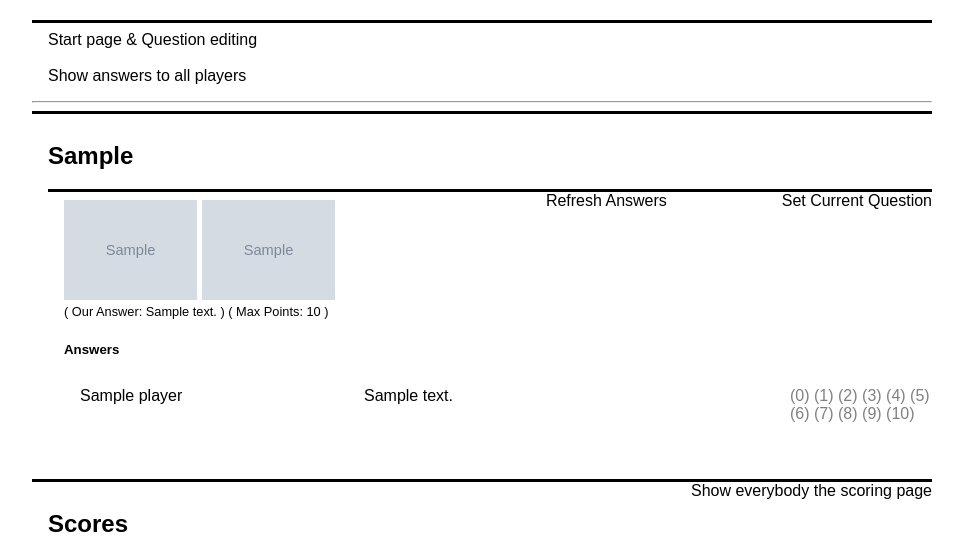
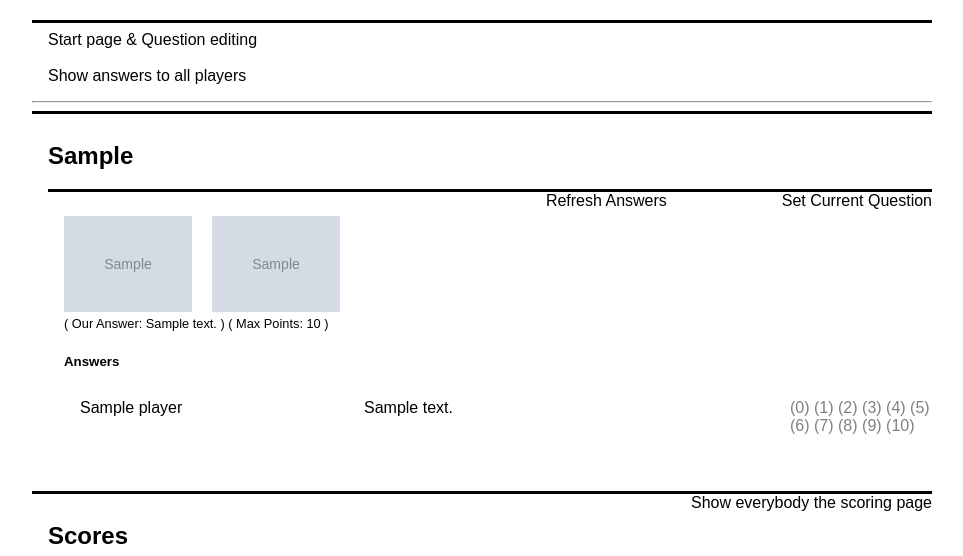
Before and after one commit to benyafai/quiz, a PHP site: template src/templates/quizHost.phtml in a window 1280 px wide. Shown: the part 205-761 px from the top of the page, without its empty margins (158-1121 px from the left). Run offline with PHP 8.4, Linux system fonts and the light colour scheme; the template is opened without the code that fills it: most values are stand-ins (such as "Sample title", 1, 10 or a date in 2020); grey boxes marked "Sample" are stand-in pictures.

Commit message:
Ready to go

```diff
--- a/public/css/style.css
+++ b/public/css/style.css
@@ -47,6 +47,7 @@ button {
 p.Question {
     font-size: 1em;
     font-weight: bold;
+    margin-top: 1em;
 }
 p.TheAnswer {
     font-size: 0.8em;
@@ -114,7 +115,8 @@ table tbody tr td:first-of-type {
     right: 0;
 }
 .hostImage {
-    height: 100px;
+    height: 6em;
+    padding-right: 1em;
 }
 .playerImage {
     max-width: 40vw;
--- a/public/index.php
+++ b/public/index.php
@@ -180,12 +180,12 @@ $app->map(['GET', 'POST'], '/ajax', function (Request $request, Response $respon
         ];
         if ( $Question->Q_Image_Question ) {
             $payload["Q_Image_Question"] = $Question->Q_Image_Question;
-            if ( $Game->G_ShowAnswers == 1 ) {
+            if ( $Game->G_ShowAnswers == 1 && $Question->Q_Image_Answer ) {
                 $payload["Q_Image_Answer"] = $Question->Q_Image_Answer;
             }
         } else if ( $Question->Q_Sound_Question ) {
             $payload["Q_Sound_Question"] = $Question->Q_Sound_Question;
-            if ( $Game->G_ShowAnswers == 1 ) {
+            if ( $Game->G_ShowAnswers == 1 && $Question->Q_Sound_Answer ) {
                 $payload["Q_Sound_Answer"] = $Question->Q_Sound_Answer;
             }
         } else {
--- a/src/classes/Questions.php
+++ b/src/classes/Questions.php
@@ -3,7 +3,7 @@ use Psr\Http\Message\UploadedFileInterface;
 class Questions extends Common {
 
     public function getRounds() {
-        $sql = "SELECT * FROM rounds WHERE G_ID = :G_ID ORDER BY R_Order";
+        $sql = "SELECT * FROM rounds WHERE G_ID = :G_ID ORDER BY R_Order ASC";
         $stmt = $this->db->prepare( $sql );
         $stmt->execute([
             "G_ID" => $this->Player->G_ID,
@@ -30,7 +30,7 @@ class Questions extends Common {
         $sql = "SELECT MAX(R_Order) FROM rounds WHERE G_ID = :G_ID";
         $stmt = $this->db->prepare( $sql );
         $stmt->execute([
-            "G_ID" => $Player->G_ID,
+            "G_ID" => $this->Player->G_ID,
         ]);
         $Max = $stmt->fetchColumn();
         if ( !$Max ) {
--- a/src/templates/layout.phtml
+++ b/src/templates/layout.phtml
@@ -6,6 +6,7 @@
         <meta name="viewport" content="width=device-width, initial-scale=1.0, maximum-scale=1.0"/>
         <title><?=$openGraphTitle?></title>
         <link rel="stylesheet" type="text/css" href="/css/style.css">
+        <link rel="shortcut icon" href="/img/favicon.ico" type="image/x-icon">
     </head>
     <body>
         <div class="container">
--- a/src/templates/quizHost.phtml
+++ b/src/templates/quizHost.phtml
@@ -18,7 +18,10 @@
                 <div class="quizHost Questions <?=$currentQuestion==$Question->Q_ID?'currentQuestion':''?>" id="<?=$currentQuestion==$Question->Q_ID?'scroll':''?>">
                     <?php if ( $Question->Q_Image_Question ) { ?>
                         <p class="Question"><img class="hostImage" src="/uploads/<?=$Question->Q_Image_Question?>" />
-                        <img class="hostImage" src="/uploads/<?=$Question->Q_Image_Answer?>" /></p>
+                            <?php if ( $Question->Q_Image_Answer ) { ?>
+                                <img class="hostImage" src="/uploads/<?=$Question->Q_Image_Answer?>" />
+                            <?php } ?>
+                        </p>
                     <?php } else if ( $Question->Q_Sound_Question ) { ?>
                         <p class="Question"><?=$Question->Q_Order?>)</p>
                         <audio controls>
```
Also changed, not shown: .docker/quiz.ini (added), public/.htaccess, public/img/favicon.ico (added), 1 other file.
